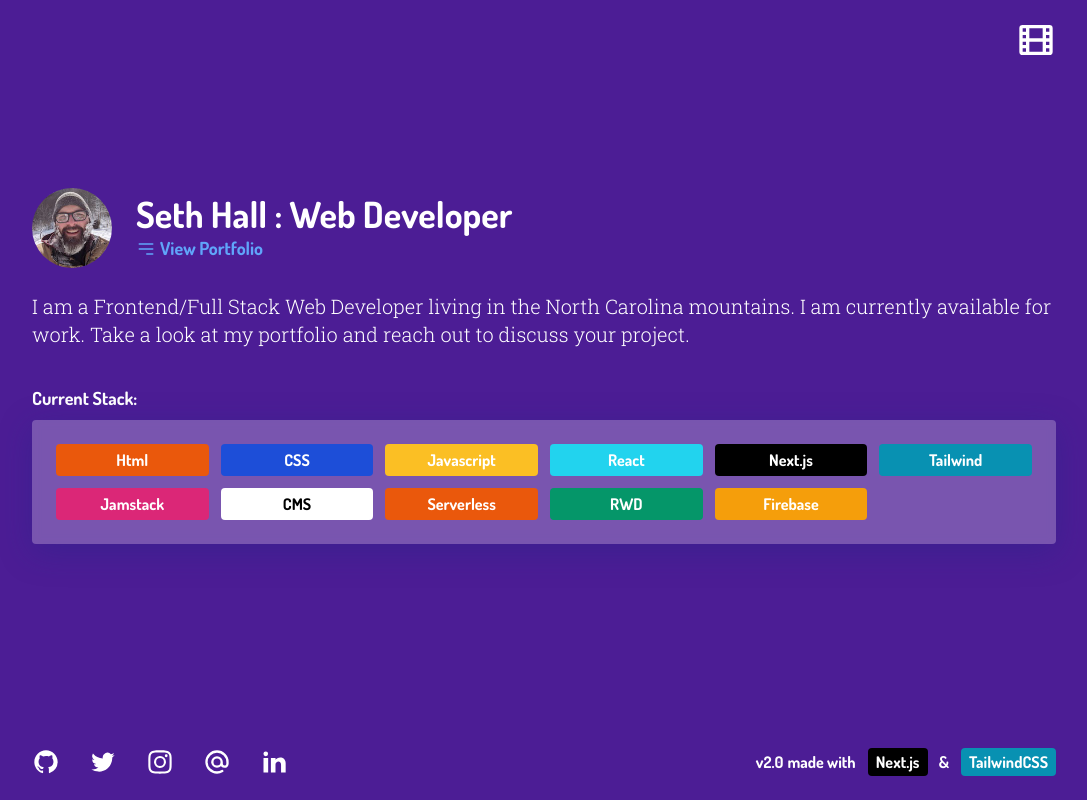
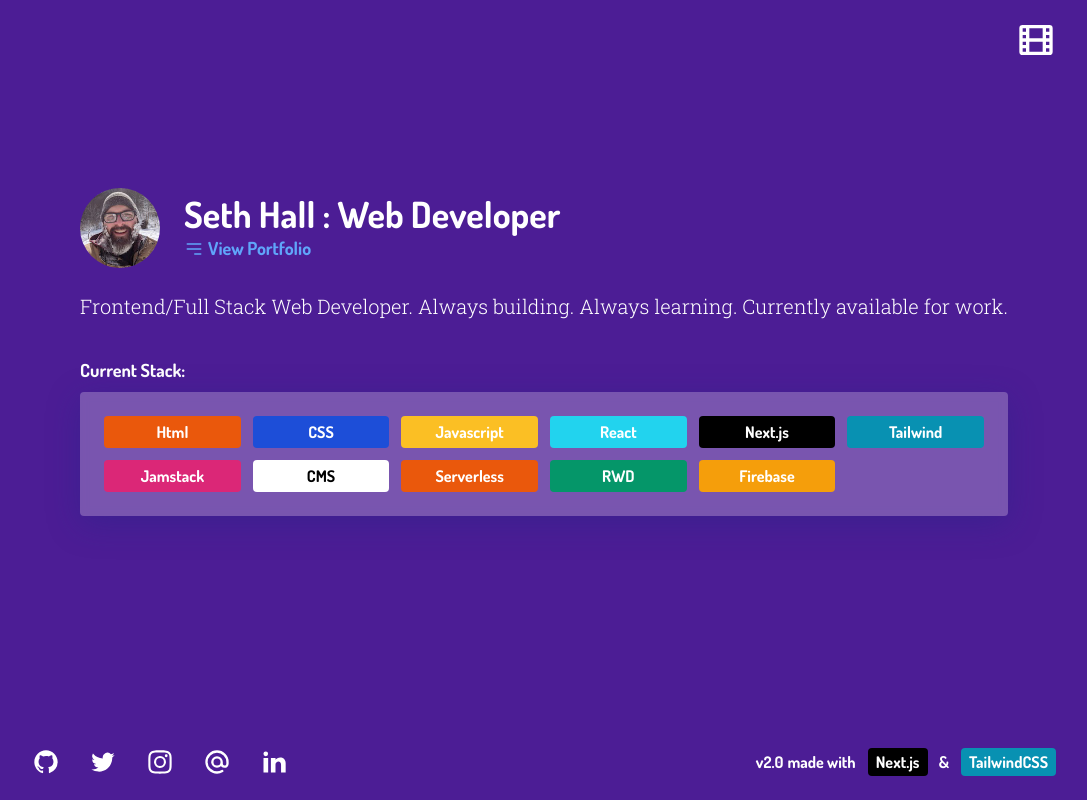
Before and after one commit to sethburtonhall/home-v2, a Next.js app: page / in a window 1280 px wide. Shown: the whole page, without its empty margins (96-1183 px from the left). Built offline with nearby package versions, Linux system fonts and the light colour scheme; what tailwindcss-debug-screens would draw is missing.

Commit message:
revises resume intro and code intro

```diff
--- a/components/Code.tsx
+++ b/components/Code.tsx
@@ -64,9 +64,8 @@
       </div>
 
       <p className="font-serif text-base font-light lg:text-xl pb-9">
-        I am a Frontend/Full Stack Web Developer living in the North Carolina
-        mountains. I am currently available for work. Take a look at my
-        portfolio and reach out to discuss your project.
+        Frontend/Full Stack Web Developer. Always building. Always learning.
+        Currently available for work.
       </p>
 
       <h1 className="pb-2 text-lg">Current Stack:</h1>
--- a/components/Resume.tsx
+++ b/components/Resume.tsx
@@ -35,7 +35,8 @@
 
         <p className="font-serif text-base font-light lg:text-lg">
           I am a web developer working in Frontend & Full Stack environments. I
-          favor React, NextJS, Jamstack and serverless. As a long time remote
+          favor React, NextJS, Jamstack and serverless, but I am always learning
+          and can adapt to specific project requirements. As a long time remote
           worker, I am capable of collaborating across a variety of skills and
           teams. I possess a strong passion and dedication to coding as a
           creative craft and vocation and I am ready to work on great projects
```
